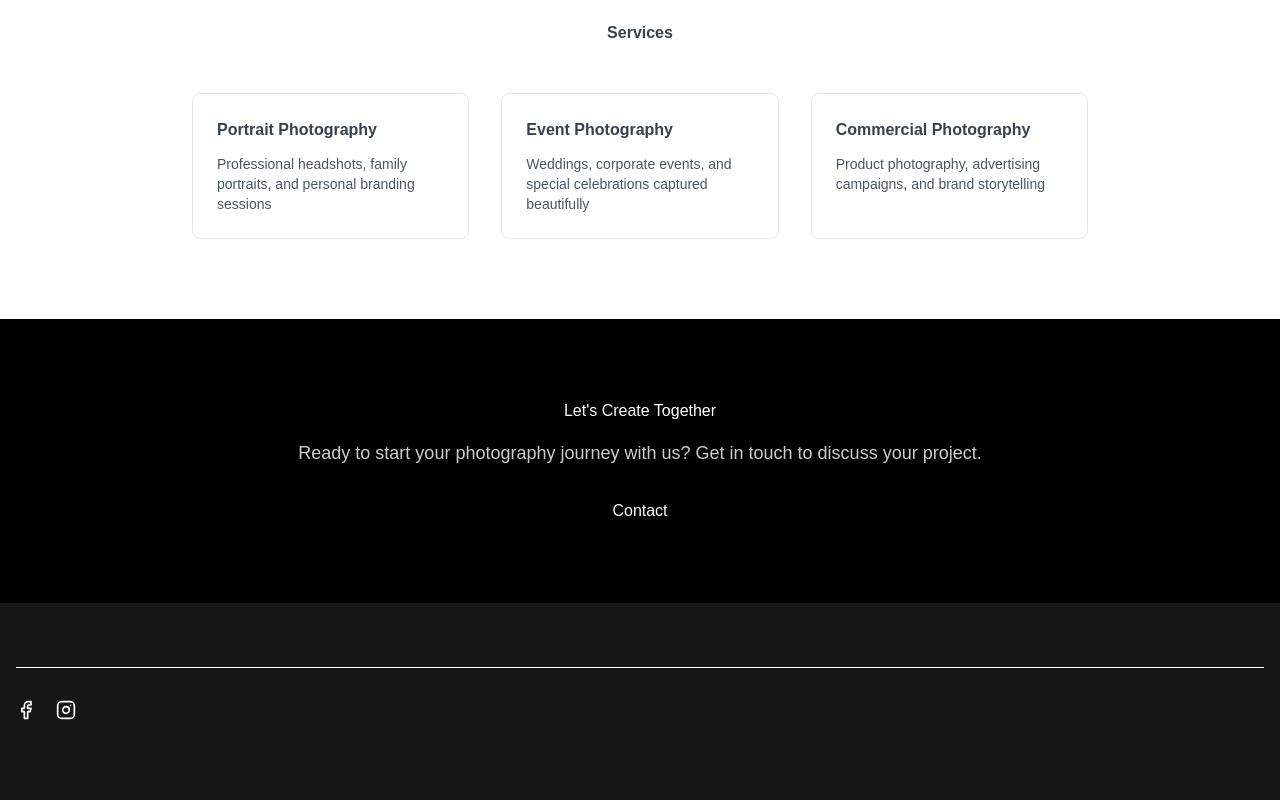
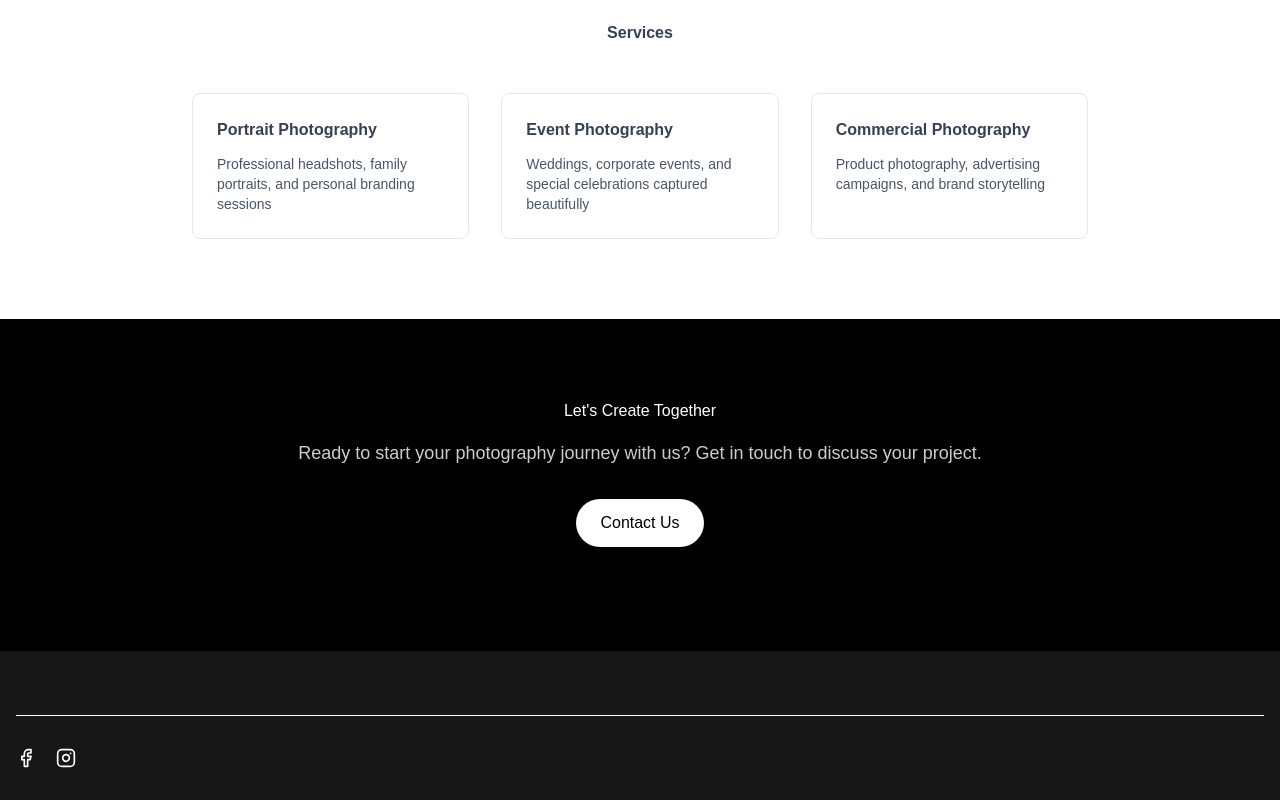
Before and after one commit to ablanca4/whiteflowerframes, a Next.js app: page /about in a window 1280 px wide. Shown: the part 1463-2263 px from the top of the page. Before the commit the page ends 2215 px from the top, so only its background shows below. Built offline with nearby package versions, Linux system fonts and the light colour scheme.

Commit message:
Added hamburger menu when sceen size is small. Fixed footer link.

```diff
--- a/app/about/page.tsx
+++ b/app/about/page.tsx
@@ -1,3 +1,5 @@
+"use client";
+
 import { Camera, Award, Users, Heart } from "lucide-react";
 import Image from "next/image";
 import Link from "next/link";
@@ -161,12 +163,12 @@ export default function About() {
             Ready to start your photography journey with us? Get in touch to
             discuss your project.
           </p>
-          <Link
-            href="/contact"
-            className="text-md text-white hover:text-gray-600 transition-colors"
+          <button
+            onClick={() => (window.location.href = "/contact")}
+            className="bg-white text-black px-6 py-3 rounded-full hover:bg-gray-400 transition-colors mb-6 cursor-pointer"
           >
-            Contact
-          </Link>
+            Contact Us
+          </button>
         </div>
       </section>
     </div>
--- a/app/components/Footer.tsx
+++ b/app/components/Footer.tsx
@@ -1,5 +1,5 @@
 import React from "react";
-import { Camera, Award, Users, Heart, Instagram, Facebook } from "lucide-react";
+import { Instagram, Facebook } from "lucide-react";
 
 function Footer() {
   return (
--- /dev/null
+++ b/app/components/Hamburger.tsx
@@ -0,0 +1,12 @@
+import { Menu } from "lucide-react";
+import React from "react";
+
+function HamburgerMenu() {
+  return (
+    <>
+      <Menu className="md:hidden w-6 h-6 text-black" />
+    </>
+  );
+}
+
+export default HamburgerMenu;
--- a/app/components/Header.tsx
+++ b/app/components/Header.tsx
@@ -1,5 +1,7 @@
+import { Ham } from "lucide-react";
 import Link from "next/link";
 import React from "react";
+import Hamburger from "./Hamburger";
 
 export function Header() {
   return (
@@ -9,6 +11,7 @@ export function Header() {
           <Link href="/" className="tracking-tight text-2xl text-black">
             <h1>Whiteflower Frames</h1>
           </Link>
+          <Hamburger />
           <nav className="hidden md:flex items-center gap-6">
             <Link
               href="/galleries"
```
